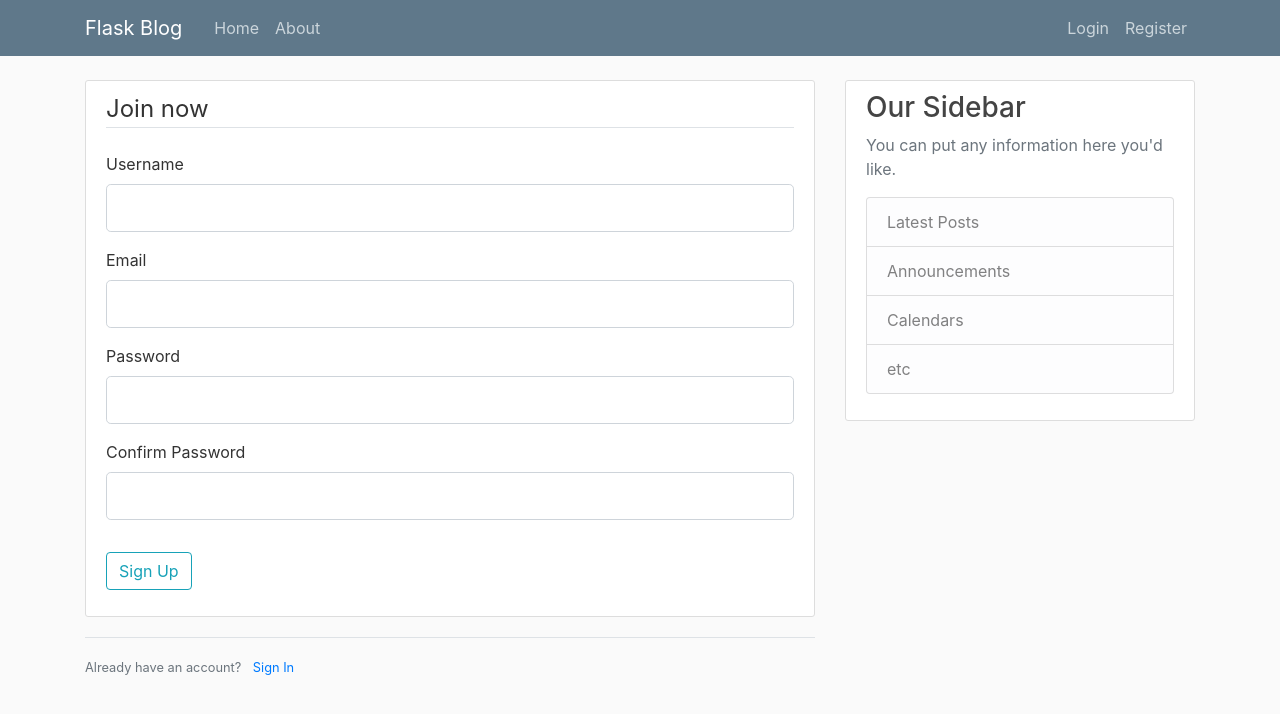
After one commit to yaxis1/Flask, a Flask app: page /signup in a window 1280 px wide. The commit adds this page. Shown: the top 714 px of the page. Run offline with Flask 2, Linux system fonts and the light colour scheme; some libraries are stand-ins or nearby versions.

Commit message:
update forms and add route in flasapp

```diff
--- a/flaskapp.py
+++ b/flaskapp.py
@@ -1,5 +1,8 @@
-from flask import Flask, render_template, url_for
+from flask import Flask, render_template, url_for, flash, redirect
+from forms import RegistrationForm, LoginForm
 app = Flask(__name__)
+
+app.config['SECRET_KEY'] = '839c91f955762c458c526e67f90a0a68'
 
 posts = [
     {
@@ -16,17 +19,27 @@
     }
 ]
 
-
 @app.route("/")
 @app.route("/home")
 def home():
     return render_template('home.html', posts=posts)
 
-
 @app.route("/about")
 def about():
     return render_template('about.html', title='About')
 
+@app.route("/signup", methods=['GET', 'POST'])
+def register():
+    form = RegistrationForm()
+    if form.validate_on_submit():
+        flash(f'Account created for {form.username.data}!', 'success')
+        return redirect(url_for('home'))
+    return render_template('register.html', title = 'Register', form = form)
+
+@app.route("/signin")
+def signin():
+    form = LoginForm()
+    return render_template('login.html', title = 'Login', form = form)
 
 if __name__ == '__main__':
     app.run(debug=True)
--- a/forms.py
+++ b/forms.py
@@ -2,14 +2,14 @@
 from wtforms import StringField, PasswordField, SubmitField, BooleanField
 from wtforms.validators import DataRequired, Length, Email, EqualTo
 
-class  RegistrationForm(FlaskForm):
+class RegistrationForm(FlaskForm):
     username = StringField('Username', [DataRequired(), Length(min = 2, max = 17)])
     email = StringField('Email',[DataRequired(), Email() ])
     password = PasswordField('Password',[DataRequired(), Length(min = 6)])
     confirm_password = PasswordField('Confirm Password',[DataRequired(), Length(min = 6), EqualTo('password')])
     submit = SubmitField('Sign Up')
 
-class  LoginForm(FlaskForm):
+class LoginForm(FlaskForm):
     username = StringField('Username', [DataRequired(), Length(min = 2, max = 17)])
     email = StringField('Email',[DataRequired(), Email() ])
     password = PasswordField('Password',[DataRequired(), Length(min = 6)])
--- a/templates/layout.html
+++ b/templates/layout.html
@@ -41,6 +41,15 @@
     <main role="main" class="container">
       <div class="row">
         <div class="col-md-8">
+          {% with messages = get_flashed_messages(with_categories=true)  %}
+            {% if messages %}
+              {% for category, message in messages%}
+                <div class = "alert alert-{{ category }}">
+              {% endfor %}
+            {% endif %}
+          {% endwith %}
+
+
           {% block content %}{% endblock %}
         </div>
         <div class="col-md-4">
--- /dev/null
+++ b/templates/login.html
@@ -0,0 +1,4 @@
+{% extends "layout.html" %}
+{% block content %}
+    <h1>Login Page</h1>
+{% endblock content %}
--- /dev/null
+++ b/templates/register.html
@@ -0,0 +1,38 @@
+{% extends "layout.html" %}
+{% block content %}
+<div class="content-section">
+    <form method = "POST" action="">
+        {{form.hidden_tag()}}
+        <fieldset class = "form-group">
+            <legend class="border-bottom mb-4">Join now</legend>
+            <div class = "form-group">
+                {{ form.username.label(class='form-control-label')}}
+                {{ form.username(class='form-control form-control-lg')}}
+            </div>
+            <div class = "form-group">
+                {{ form.email.label(class='form-control-label')}}
+                {{ form.email(class='form-control form-control-lg')}}
+            </div>
+            <div class = "form-group">
+                {{ form.password.label(class='form-control-label')}}
+                {{ form.password(class='form-control form-control-lg')}}
+            </div>
+            <div class = "form-group">
+                {{ form.confirm_password.label(class='form-control-label')}}
+                {{ form.confirm_password(class='form-control form-control-lg')}}
+            </div>
+        </fieldset>
+
+        <div class = "form-group">
+            {{form.submit(class='btn btn-outline-info')}}
+        </div>
+    </form>
+</div>
+<div class = "border-top pt-3">
+    <small class = "text-muted">
+        Already have an account? <a class="ml-2" href = "{{url_for('signin')}}">Sign In</a>
+    </small>
+</div>
+
+
+{% endblock content %}
```
